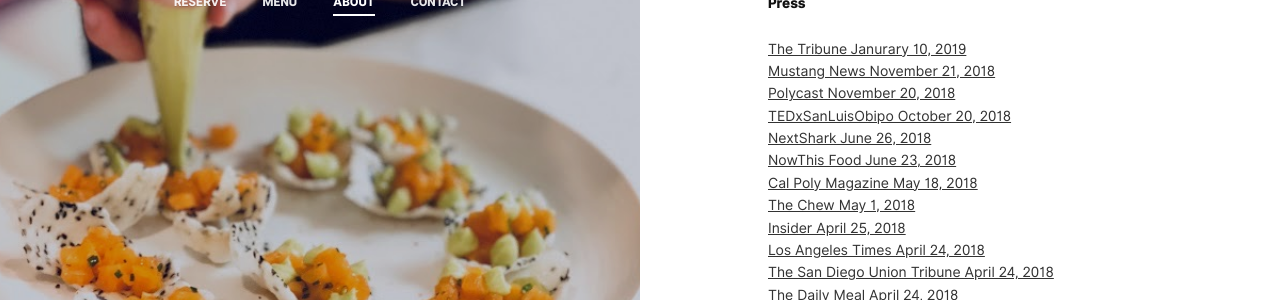
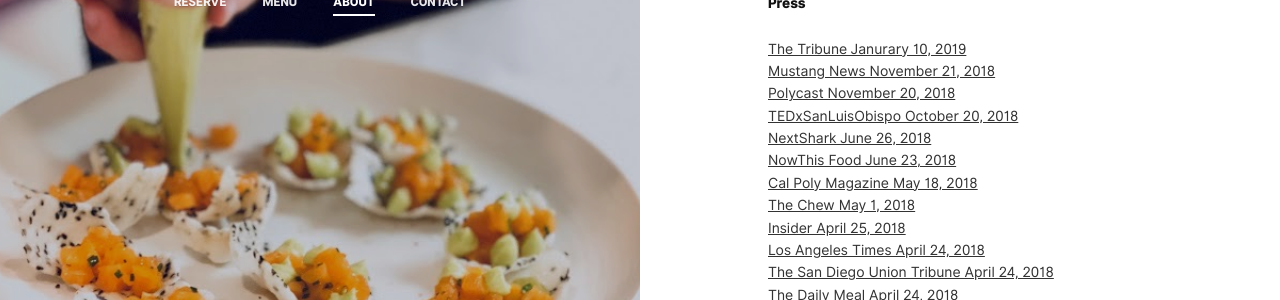
Before and after one commit to jwongdynasty/jwongdynasty.github.io, a Jekyll site: the page built from about.html, in a window 1280 px wide and 987 px high. Shown: the part 534-834 px from the top of the window. Built offline with Jekyll 4.4.1, drawn with Linux system fonts in a browser that asks for light colours.

Commit message:
Update about.html

```diff
--- a/about.html
+++ b/about.html
@@ -20,7 +20,7 @@ Dinners are $65 per person.</p>
   <li><a href="https://www.sanluisobispo.com/news/local/education/article222627985.html#storylink=latest_side" target="_blank">The Tribune Janurary 10, 2019</a></li>
   <li><a href="http://mustangnews.net/catching-up-with-dench-creator-jimmy-wong-one-year-later/" target="_blank">Mustang News November 21, 2018</a></li>
   <li><a href="https://www.davidkozuch.com/polycast/" target="_blank">Polycast November 20, 2018</a></li>
-  <li><a href="https://tedxsanluisobispo.com/2018-conference" target="_blank">TEDxSanLuisObipo October 20, 2018</a></li>
+  <li><a href="https://tedxsanluisobispo.com/2018-conference" target="_blank">TEDxSanLuisObispo October 20, 2018</a></li>
   <li><a href="https://nextshark.com/student-pays-tuition-running-fine-dining-restaurant-college-apartment/" target="_blank">NextShark June 26, 2018</a></li>
   <li><a href="https://nowthisnews.com/videos/food/this-college-student-opened-a-gourmet-restaurant-in-his-tiny-apartment" target="_blank">NowThis Food June 23, 2018</a></li>
   <li><a href="https://magazine.calpoly.edu/spring-summer-2018/home-cooking/" target="_blank">Cal Poly Magazine May 18, 2018</a></li>
```
